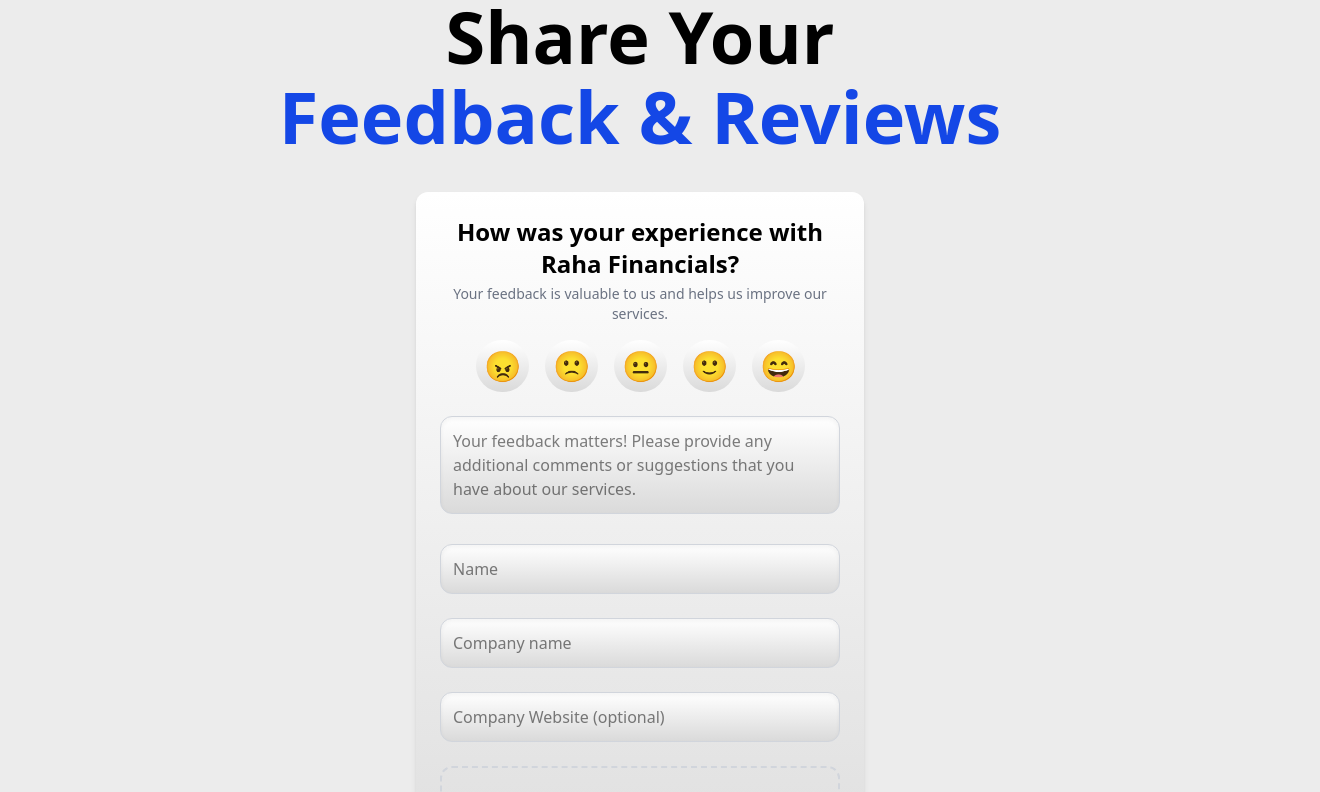
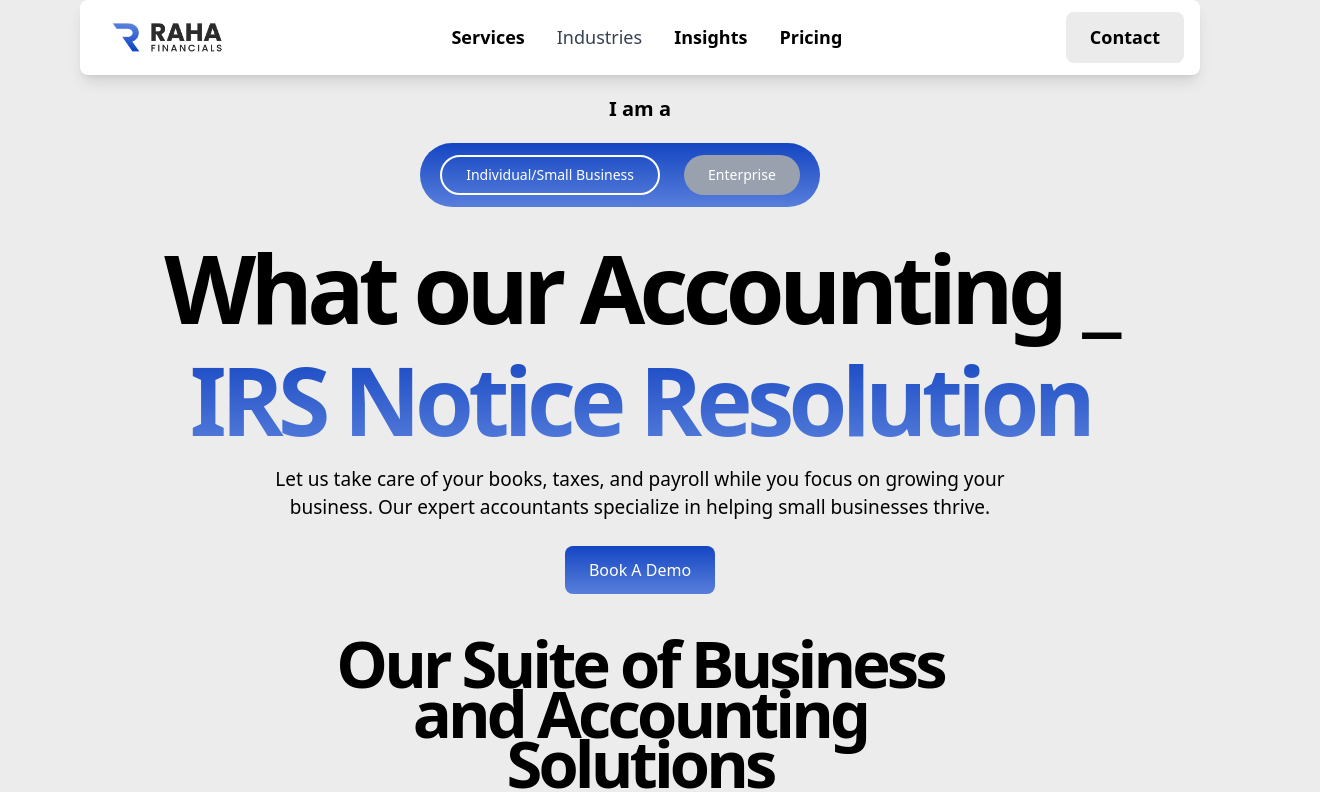
Before and after one commit to umarahmed707/Raha_web, a React (Vite) app: page / in a window 1280 px wide. Shown: the top 792 px of the page, 1320 px wide, since content can reach past the window. Built offline with nearby package versions, Linux system fonts and the light colour scheme.

Commit message:
link change

```diff
--- a/src/main.jsx
+++ b/src/main.jsx
@@ -10,8 +10,8 @@
 
 
   <BrowserRouter>
-    {/* <App/> */}
-<FeedbackForm/>
+    <App/>
+{/* <FeedbackForm/> */}
 
 </BrowserRouter>
 )
```
